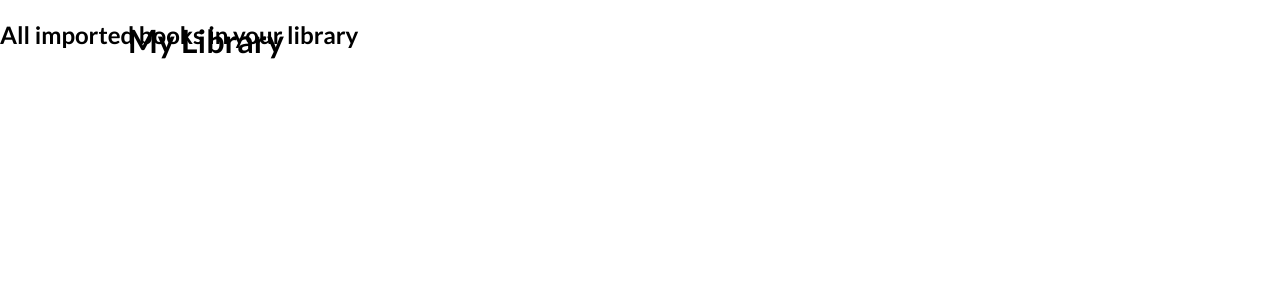
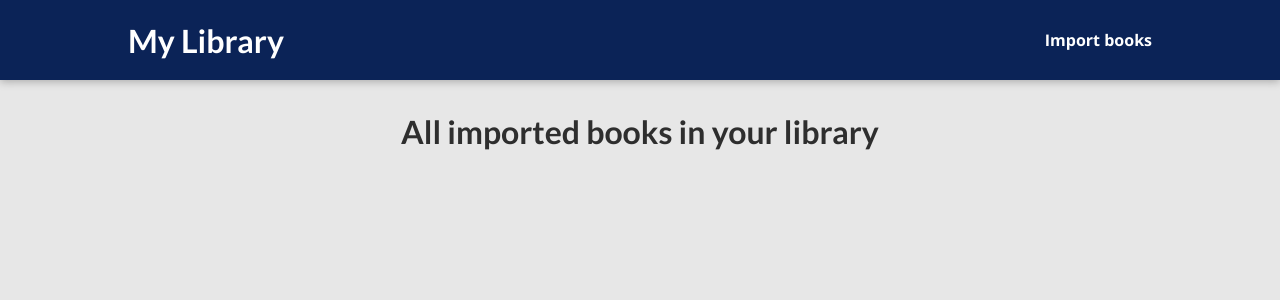
Before and after one commit to PatrykDu/library-manager, a Django app: template library/books/templates/books/my-library.html in a window 1280 px wide. Shown: the top 300 px of the page. Run offline with Django 4.2, Linux system fonts and the light colour scheme; the template is opened without the code that fills it, so the values that code supplies are empty.

Commit message:
Updated /library endpoint

```diff
--- a/library/books/static/books/my-library.css
+++ b/library/books/static/books/my-library.css
@@ -29,11 +29,11 @@ h3 {
   position: absolute;
   top: 0;
   left: 0;
+  color: white;
 }
 
 #main-navigation a {
   text-decoration: none;
-  color: white;
   font-weight: bold;
   margin-left: 1rem;
 }
@@ -47,3 +47,43 @@ h3 {
 #main-navigation h1 a:active {
   color: #ffc686;
 }
+
+body {
+    background-color: #e7e7e7;
+  }
+
+#main-navigation {
+    background-color: #0b2357;
+    box-shadow: 0 2px 8px rgba(0, 0, 0, 0.25);
+}
+
+#all-books {
+    margin: 7rem auto;
+    width: 90%;
+    max-width: 60rem;
+  }
+
+#all-books h2 {
+    text-align: center;
+    font-size: 2rem;
+    color: #2e2e2e;
+    margin: 3rem 0;
+}
+
+ul {
+    list-style: none;
+    margin: 0;
+    padding: 0;
+    display: grid;
+    grid-template-columns: repeat(auto-fill, minmax(17rem, 1fr));
+    gap: 1.5rem;
+  }
+
+.book {
+    height: auto;
+    width: auto;
+    transform-origin: center;
+    box-shadow: 0 2px 8px rgba(0, 0, 0, 0.25);
+    border-radius: 12px;
+    background-color: white;
+}
--- a/library/books/templates/books/my-library.html
+++ b/library/books/templates/books/my-library.html
@@ -6,7 +6,7 @@
   <meta charset="UTF-8">
   <meta name="viewport" content="width=device-width, initial-scale=1.0">
   <title>My Library</title>
-  <link rel="stylesheet" href="{% static "my-library.css" %}">
+  <link rel="stylesheet" href="{% static "books/my-library.css" %}">
 </head>
 <body>
   <header id="main-navigation">
```
